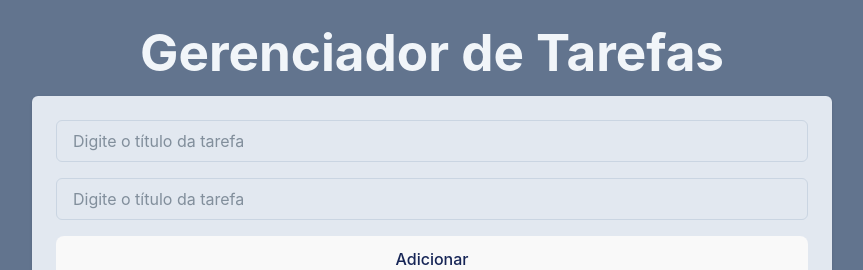
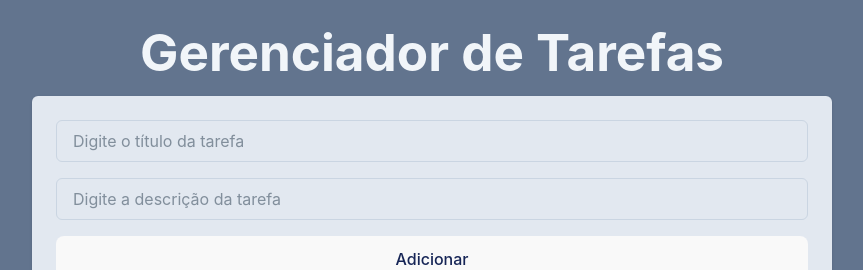
Before and after one commit to andressa-leite/react-tailwind-tasks-app, a React (Vite) app: page / in a window 1280 px wide. Shown: the top 270 px of the page, without its empty margins (208-1071 px from the left). Built offline with nearby package versions, Linux system fonts and the light colour scheme.

Commit message:
feita funcao para adicionar Tarefas

```diff
--- a/src/App.jsx
+++ b/src/App.jsx
@@ -25,6 +25,16 @@ function App() {
     },
   ]);
 
+  function onAddTaskSubmit() {
+    const newTask = {
+      id: tasks.length + 1,
+      title: title,
+      description: description,
+      isCompleted: false,
+    };
+    setTasks([...tasks, newTask]);
+  }
+
   function onTaskClick(taskId) {
     const newTasks = tasks.map((task) => {
       if (task.id === taskId) {
@@ -46,7 +56,7 @@ function App() {
         <h1 className="text-3xl text-slate-100 font-bold text-center">
           Gerenciador de Tarefas
         </h1>
-        <AddTasks />
+        <AddTasks onAddTaskSubmit={onAddTaskSubmit} />
         <Tasks
           tasks={tasks}
           onTaskClick={onTaskClick}
--- a/src/components/AddTasks.jsx
+++ b/src/components/AddTasks.jsx
@@ -10,7 +10,7 @@ function AddTasks() {
       />
       <input
         type="text"
-        placeholder="Digite o título da tarefa"
+        placeholder="Digite a descrição da tarefa"
         className="border border-slate-300 outline-slate-400 px-4 py-2 rounded-md"
       />
       <button className="bg-slate-300 outline-slate-400 px-4 py-2 text-blue-950 rounded-md font-medium">
```
